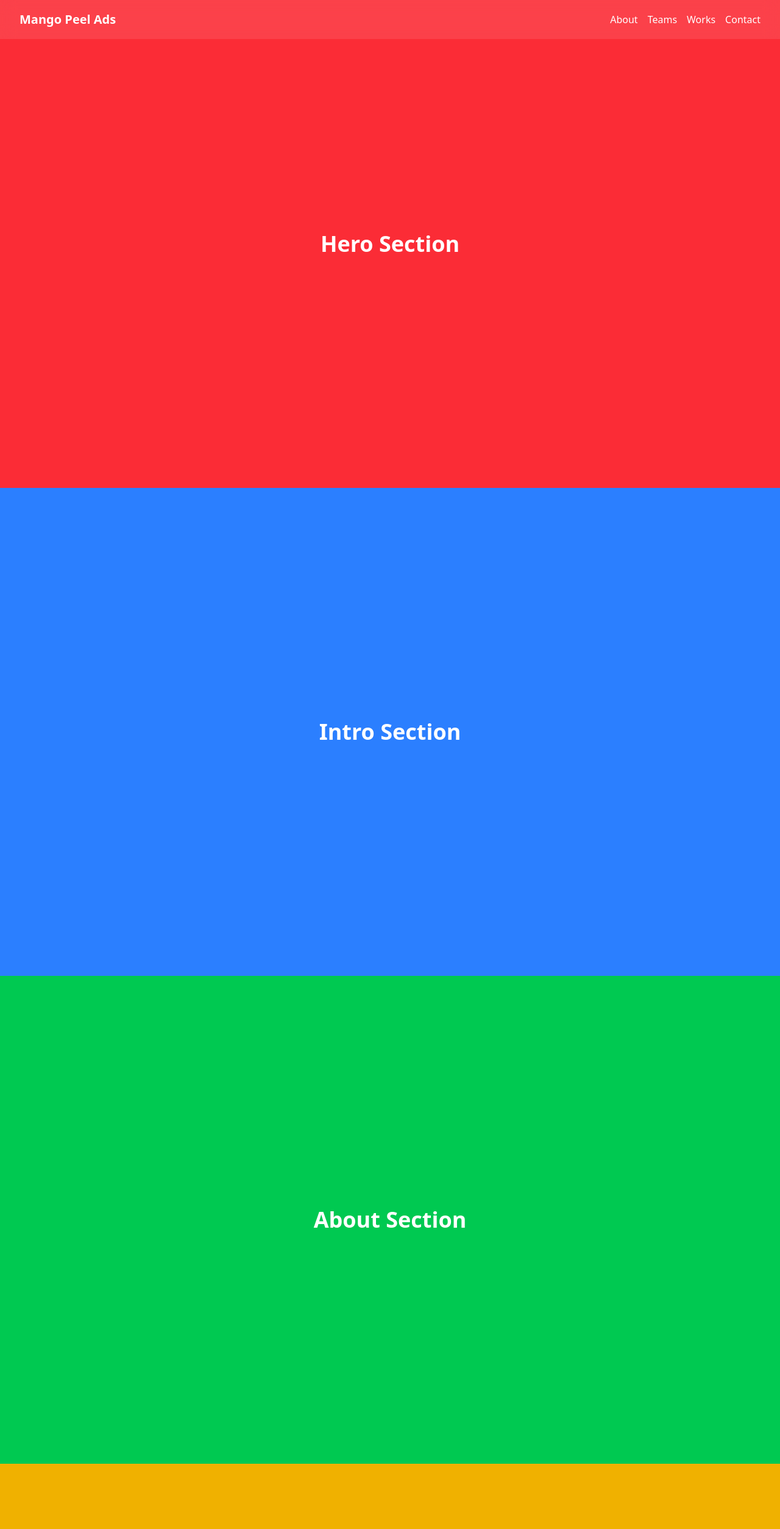
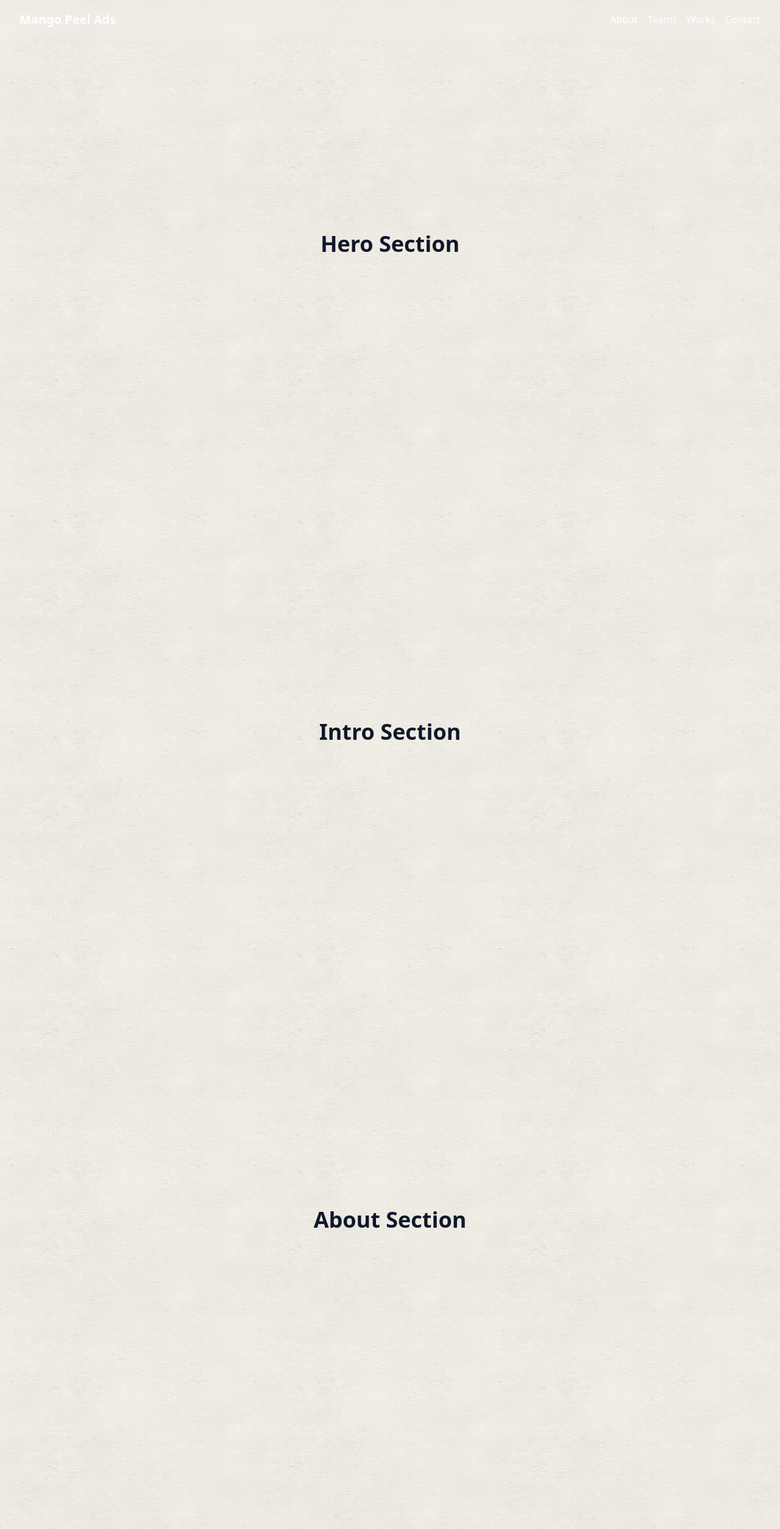
Before and after one commit to shiblymohammed/mango_peel_ads, a Next.js app: page / in a window 1280 px wide. Shown: the top 2507 px of the page at 61% size. Built offline with nearby package versions, Linux system fonts and the light colour scheme.

Commit message:
paper tecture effect added

```diff
--- a/src/app/page.tsx
+++ b/src/app/page.tsx
@@ -9,7 +9,13 @@ import CTASection from "@/components/sections/cta";
 
 export default function Home() {
   return (
-    <main className="w-full">
+    <main
+      className="w-full min-h-screen bg-[#F4F1E8]"
+      style={{
+        backgroundImage: 'url("/bg/french-stucco.png")',
+        backgroundRepeat: 'repeat',
+      }}
+    >
       <HeroSection />
       <IntroSection />
       <AboutSection />
--- a/src/app/works/page.tsx
+++ b/src/app/works/page.tsx
@@ -259,7 +259,13 @@ export default function WorksPage() {
       : allWorks.filter((w) => w.category === activeFilter);
 
   return (
-    <main className="min-h-screen bg-gray-100 overflow-hidden">
+    <main
+      className="w-full min-h-screen bg-[#F4F1E8] overflow-hidden"
+      style={{
+        backgroundImage: 'url("/bg/french-stucco.png")',
+        backgroundRepeat: 'repeat',
+      }}
+    >
       <section className="relative w-full flex flex-col items-center px-4 sm:px-6 lg:px-10 py-28 pb-20">
 
         {/* ===== DECORATIVE BACKGROUND ELEMENTS (matching Teams page) ===== */}
--- a/src/components/sections/about.tsx
+++ b/src/components/sections/about.tsx
@@ -1,6 +1,6 @@
 export default function AboutSection() {
   return (
-    <section className="h-screen flex items-center justify-center bg-green-500 text-white text-4xl font-bold">
+    <section className="h-screen flex items-center justify-center bg-transparent text-[#0F172A] text-4xl font-bold">
       About Section
     </section>
   );
--- a/src/components/sections/cta.tsx
+++ b/src/components/sections/cta.tsx
@@ -1,6 +1,6 @@
 export default function CTASection() {
   return (
-    <section className="h-screen flex items-center justify-center bg-orange-500 text-white text-4xl font-bold">
+    <section className="h-screen flex items-center justify-center bg-transparent text-[#0F172A] text-4xl font-bold">
       CTA Section
     </section>
   );
--- a/src/components/sections/hero.tsx
+++ b/src/components/sections/hero.tsx
@@ -1,6 +1,6 @@
 export default function HeroSection() {
   return (
-    <section className="h-screen flex items-center justify-center bg-red-500 text-white text-4xl font-bold">
+    <section className="h-screen flex items-center justify-center bg-transparent text-[#0F172A] text-4xl font-bold">
       Hero Section
     </section>
   );
--- a/src/components/sections/intro.tsx
+++ b/src/components/sections/intro.tsx
@@ -1,6 +1,6 @@
 export default function IntroSection() {
   return (
-    <section className="h-screen flex items-center justify-center bg-blue-500 text-white text-4xl font-bold">
+    <section className="h-screen flex items-center justify-center bg-transparent text-[#0F172A] text-4xl font-bold">
       Intro Section
     </section>
   );
--- a/src/components/sections/portfolio.tsx
+++ b/src/components/sections/portfolio.tsx
@@ -1,6 +1,6 @@
 export default function PortfolioSection() {
   return (
-    <section className="h-screen flex items-center justify-center bg-pink-500 text-white text-4xl font-bold">
+    <section className="h-screen flex items-center justify-center bg-transparent text-[#0F172A] text-4xl font-bold">
       Portfolio Section
     </section>
   );
--- a/src/components/sections/programmes.tsx
+++ b/src/components/sections/programmes.tsx
@@ -1,6 +1,6 @@
 export default function ProgrammesSection() {
   return (
-    <section className="h-screen flex items-center justify-center bg-purple-500 text-white text-4xl font-bold">
+    <section className="h-screen flex items-center justify-center bg-transparent text-[#0F172A] text-4xl font-bold">
       Programmes Section
     </section>
   );
--- a/src/components/sections/services.tsx
+++ b/src/components/sections/services.tsx
@@ -1,6 +1,6 @@
 export default function ServicesSection() {
   return (
-    <section className="h-screen flex items-center justify-center bg-yellow-500 text-white text-4xl font-bold">
+    <section className="h-screen flex items-center justify-center bg-transparent text-[#0F172A] text-4xl font-bold">
       Services Section
     </section>
   );
--- a/src/components/sections/testimonials.tsx
+++ b/src/components/sections/testimonials.tsx
@@ -1,6 +1,6 @@
 export default function TestimonialsSection() {
   return (
-    <section className="h-screen flex items-center justify-center bg-indigo-500 text-white text-4xl font-bold">
+    <section className="h-screen flex items-center justify-center bg-transparent text-[#0F172A] text-4xl font-bold">
       Testimonials Section
     </section>
   );
```
Also changed, not shown: public/bg/french-stucco.png (added), public/bg/little-pluses.png (added).
